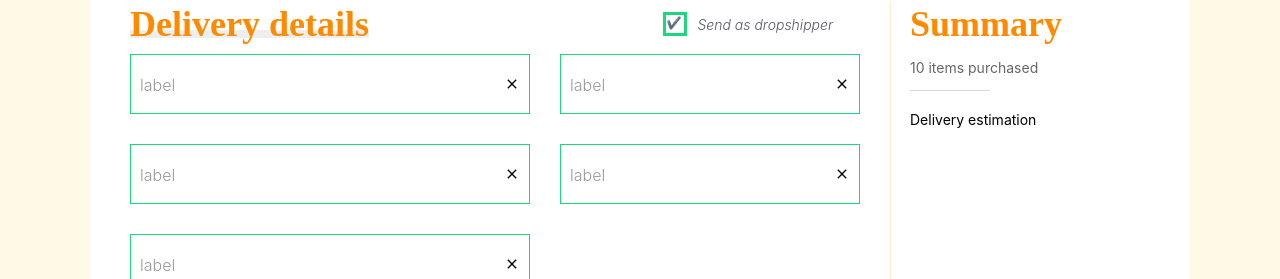
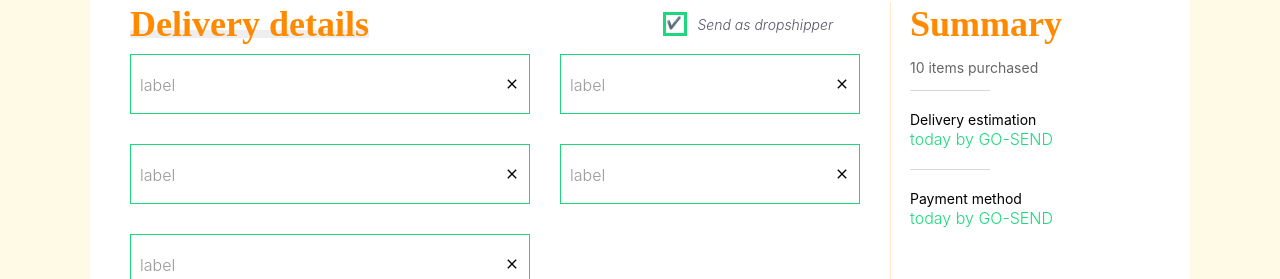
Before and after one commit to taufan-mft/jakmall, a React (Create React App) app: page /checkout in a window 1280 px wide. Shown: the part 189-468 px from the top of the page. Built offline with nearby package versions, Linux system fonts and the light colour scheme.

Commit message:
feat: layouting done

```diff
--- /dev/null
+++ b/src/pages/checkout/components/BankDetail/index.tsx
@@ -0,0 +1,14 @@
+import { MainWrapper } from "./styles";
+
+
+
+const BankDetail = () => {
+    return(
+        <MainWrapper>
+            <span className="estimation-text">Payment method</span>
+            <span className="detail">today by GO-SEND</span>
+        </MainWrapper>
+    )
+}
+
+export default BankDetail;
--- /dev/null
+++ b/src/pages/checkout/components/BankDetail/styles.ts
@@ -0,0 +1,22 @@
+import styled from "styled-components";
+
+
+export const MainWrapper = styled.div`
+  margin-bottom: 19px;
+  .estimation-text {
+    font-family: 'Inter', 'serif';
+    font-size: 14px;
+    line-height: 16px;
+    color: #000000;
+    margin-top: 21px;
+    display: block;
+  }
+  .detail {
+    font-weight: 300;
+    font-size: 16px;
+    line-height: 22px;
+    color: #1BD97B;
+    font-family: 'Inter', 'serif';
+    margin-top: 10px;
+  }
+`;
--- /dev/null
+++ b/src/pages/checkout/components/DeliveryDetail/index.tsx
@@ -0,0 +1,14 @@
+import { MainWrapper } from "./styles";
+
+
+
+const DeliveryDetail = () => {
+    return(
+        <MainWrapper>
+            <span className="estimation-text">Delivery estimation</span>
+            <span className="detail">today by GO-SEND</span>
+        </MainWrapper>
+    )
+}
+
+export default DeliveryDetail;
--- /dev/null
+++ b/src/pages/checkout/components/DeliveryDetail/styles.ts
@@ -0,0 +1,22 @@
+import styled from "styled-components";
+
+
+export const MainWrapper = styled.div`
+  margin-bottom: 19px;
+  .estimation-text {
+    font-family: 'Inter', 'serif';
+    font-size: 14px;
+    line-height: 16px;
+    color: #000000;
+    margin-top: 21px;
+    display: block;
+  }
+  .detail {
+    font-weight: 300;
+    font-size: 16px;
+    line-height: 22px;
+    color: #1BD97B;
+    font-family: 'Inter', 'serif';
+    margin-top: 10px;
+  }
+`;
--- a/src/pages/checkout/index.tsx
+++ b/src/pages/checkout/index.tsx
@@ -5,6 +5,8 @@ import TitleHeader from "./components/TitleHeader";
 import FormGroup from "./components/FormGroup";
 import useMediaQuery from "../../hooks/useMediaQuery";
 import CostDetail from "./components/CostDetail";
+import DeliveryDetail from "./components/DeliveryDetail";
+import BankDetail from "./components/BankDetail";
 
 
 const CheckoutPage = () => {
@@ -23,7 +25,9 @@ const CheckoutPage = () => {
                         <h1>Summary</h1>
                         <p>10 items purchased</p>
                         <Separator />
-                        <span className="estimation-text">Delivery estimation</span>
+                        <DeliveryDetail />
+                        <Separator />
+                        <BankDetail />
                         <CostWrapper>
                             <CostDetail />
                             <BigButton>Continue to Payment</BigButton>
--- a/src/pages/checkout/styles.ts
+++ b/src/pages/checkout/styles.ts
@@ -45,14 +45,6 @@ export const RightColumn = styled.div`
     mix-blend-mode: normal;
     opacity: 0.6;
   }
-  .estimation-text {
-    font-family: 'Inter', 'serif';
-    font-size: 14px;
-    line-height: 16px;
-    color: #000000;
-    margin-top: 21px;
-    display: block;
-  }
   h1 {
     z-index: 9;
     position: relative;
```
